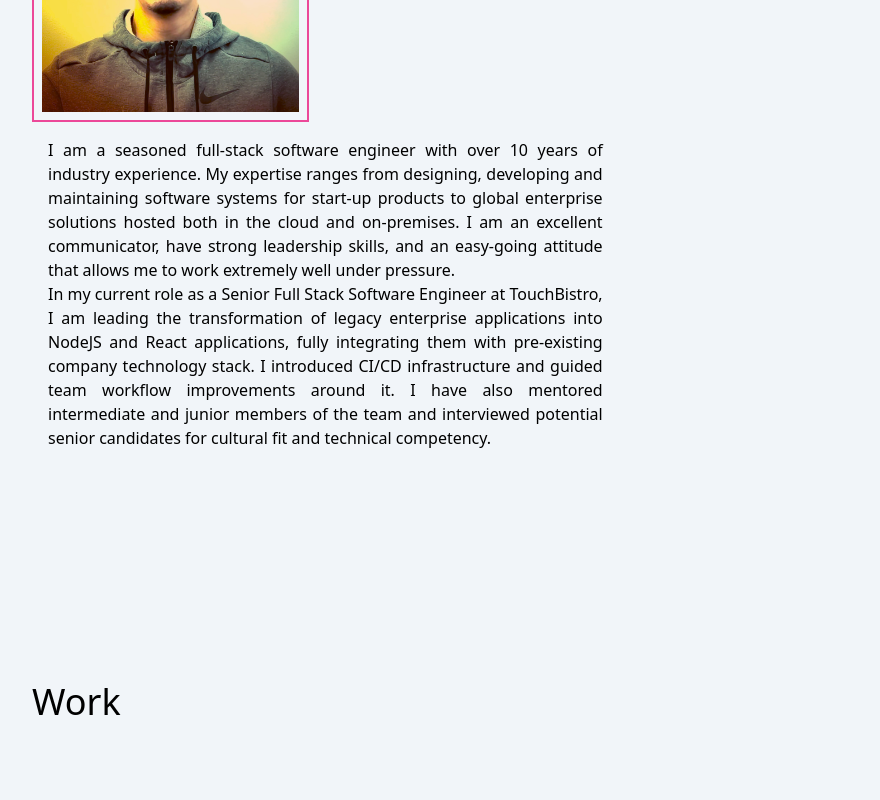
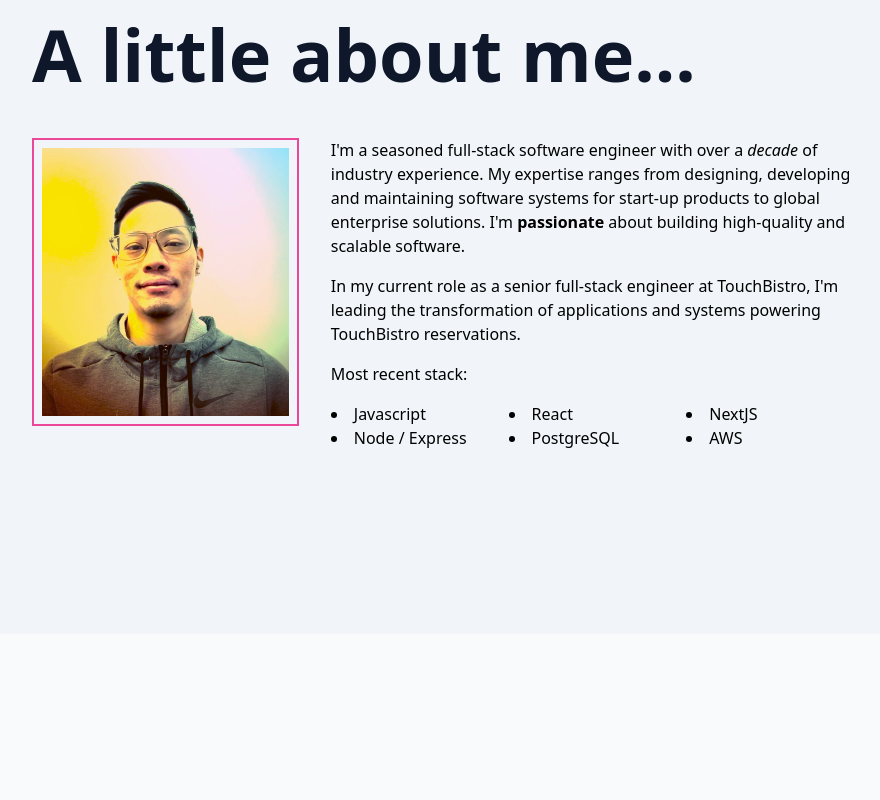
Before and after one commit to albinma/cv, a Next.js app: page / in a window 1280 px wide. Shown: the part 1040-1840 px from the top of the page, without its empty margins (192-1072 px from the left). Built offline with nearby package versions, Linux system fonts and the light colour scheme.

Commit message:
Add about section

```diff
--- a/src/app/About/About.tsx
+++ b/src/app/About/About.tsx
@@ -5,10 +5,13 @@ import Image from 'next/image';
 
 export default function About(): JSX.Element {
   return (
-    <Section id="about">
-      <div className="flex flex-col items-center justify-center">
-        <div className="my-auto flex flex-col">
-          <div className="relative mb-4 h-72 w-full border-2 border-pink-500 md:w-1/3">
+    <Section id="about" className="bg-slate-100">
+      <div className="flex flex-col justify-center py-8 md:h-screen">
+        <h1 className="mb-8 text-4xl font-bold text-slate-900 md:mb-8 md:text-7xl">
+          A little about me...
+        </h1>
+        <div className="mt-4 flex flex-wrap justify-center md:flex-nowrap">
+          <div className="relative h-72 w-full border-2 border-pink-500 md:w-1/3">
             <Image
               src="/images/me.png"
               fill
@@ -17,28 +20,35 @@ export default function About(): JSX.Element {
               alt="Albin Ma"
               about="Picture of Albin Ma"
               className="p-2"
+              sizes="(max-width: 768px) 100vw, (max-width: 1200px) 50vw, 33vw"
             />
           </div>
-          <div className=" w-full text-justify md:ml-4 md:w-2/3">
+          <div className="mt-4 w-full md:mt-0 md:ml-8 md:w-2/3">
             <p>
-              I am a seasoned full-stack software engineer with over 10 years of
-              industry experience. My expertise ranges from designing,
-              developing and maintaining software systems for start-up products
-              to global enterprise solutions hosted both in the cloud and
-              on-premises. I am an excellent communicator, have strong
-              leadership skills, and an easy-going attitude that allows me to
-              work extremely well under pressure.
+              I&apos;m a seasoned full-stack software engineer with over a
+              <span className="italic"> decade</span> of industry experience. My
+              expertise ranges from designing, developing and maintaining
+              software systems for start-up products to global enterprise
+              solutions. I&apos;m{' '}
+              <span className="font-semibold">passionate</span> about building
+              high-quality and scalable software.
             </p>
-            <p>
-              In my current role as a Senior Full Stack Software Engineer at
-              TouchBistro, I am leading the transformation of legacy enterprise
-              applications into NodeJS and React applications, fully integrating
-              them with pre-existing company technology stack. I introduced
-              CI/CD infrastructure and guided team workflow improvements around
-              it. I have also mentored intermediate and junior members of the
-              team and interviewed potential senior candidates for cultural fit
-              and technical competency.
+            <p className="mt-4">
+              In my current role as a senior full-stack engineer at TouchBistro,
+              I&apos;m leading the transformation of applications and systems
+              powering TouchBistro reservations.
             </p>
+            <p className="mt-4">Most recent stack:</p>
+            <div className="mt-4">
+              <ul className="flex list-inside list-disc flex-wrap">
+                <li className="w-1/2 md:w-1/3">Javascript</li>
+                <li className="w-1/2 md:w-1/3">React</li>
+                <li className="w-1/2 md:w-1/3">NextJS</li>
+                <li className="w-1/2 md:w-1/3">Node / Express</li>
+                <li className="w-1/2 md:w-1/3">PostgreSQL</li>
+                <li className="w-1/2 md:w-1/3">AWS</li>
+              </ul>
+            </div>
           </div>
         </div>
       </div>
--- a/src/app/Contact/Contact.tsx
+++ b/src/app/Contact/Contact.tsx
@@ -3,5 +3,5 @@
 import Section from '@/components/Section/Section';
 
 export default function Contact(): JSX.Element {
-  return <Section id="contact" title="Contact" />;
+  return <Section id="contact" />;
 }
--- a/src/app/Hero/Hero.tsx
+++ b/src/app/Hero/Hero.tsx
@@ -1,18 +1,15 @@
 'use client';
 
-import * as Scroll from 'react-scroll';
+import Section from '@/components/Section/Section';
 
 export default function Hero(): JSX.Element {
   return (
-    <Scroll.Element
-      name="hero"
-      data-testid="hero"
-      className="flex h-screen flex-col justify-center"
-    >
+    <Section id="hero">
+      <div className="flex h-screen flex-col justify-center">
         <h2 className="cursor-pointer text-xl font-bold text-slate-500 md:text-4xl">
           Hey, I&apos;m <span className="text-pink-500">Albin Ma</span> and...
         </h2>
-      <h1 className="mt-4 text-5xl font-bold text-slate-900 md:text-8xl">
+        <h1 className="mt-8 text-5xl font-bold text-slate-900 md:text-8xl">
           I&apos;m a Software Engineer
         </h1>
         <p className="text-md mt-24 text-slate-400 md:text-2xl">
@@ -28,6 +25,7 @@ export default function Hero(): JSX.Element {
           </a>{' '}
           building features that empower restaurants.
         </p>
-    </Scroll.Element>
+      </div>
+    </Section>
   );
 }
--- a/src/app/Nav/Nav.tsx
+++ b/src/app/Nav/Nav.tsx
@@ -9,7 +9,7 @@ import * as Scroll from 'react-scroll';
 
 export default function Nav(): JSX.Element {
   const scrollSpeed = 150;
-  const scrollOffset = -75;
+  const scrollOffset = -60;
 
   const { isTouch } = useTouchDetect();
 
@@ -68,7 +68,7 @@ export default function Nav(): JSX.Element {
 
   return (
     <>
-      <header className="sticky top-0 z-50 w-full border-b-2 bg-slate-100">
+      <header className="sticky top-0 z-50 w-full border-b-2 bg-slate-50">
         <div className="flex flex-nowrap items-center justify-between py-4 px-4 md:px-8">
           <div className="grow">
             <Scroll.Link
--- a/src/app/Projects/Projects.tsx
+++ b/src/app/Projects/Projects.tsx
@@ -3,5 +3,5 @@
 import Section from '@/components/Section/Section';
 
 export default function Projects(): JSX.Element {
-  return <Section id="projects" title="Projects" />;
+  return <Section id="projects" className="bg-slate-100" />;
 }
--- a/src/app/Work/Work.tsx
+++ b/src/app/Work/Work.tsx
@@ -3,5 +3,5 @@
 import Section from '@/components/Section/Section';
 
 export default function Work(): JSX.Element {
-  return <Section id="work" title="Work" />;
+  return <Section id="work" />;
 }
--- a/src/app/layout.tsx
+++ b/src/app/layout.tsx
@@ -13,7 +13,7 @@ export default function RootLayout({
 }): JSX.Element {
   return (
     <html lang="en">
-      <body className="bg-slate-100">
+      <body className="bg-slate-50">
         <Nav />
         {children}
       </body>
--- a/src/app/page.tsx
+++ b/src/app/page.tsx
@@ -6,7 +6,7 @@ import Work from '@/app/Work/Work';
 
 export default function Home(): JSX.Element {
   return (
-    <main className="container mx-auto flex max-w-4xl flex-col px-8">
+    <main className="flex flex-col">
       <Hero />
       <About />
       <Work />
--- a/src/components/Section/Section.tsx
+++ b/src/components/Section/Section.tsx
@@ -1,27 +1,33 @@
 'use client';
 
+import cn from 'classnames';
 import * as Scroll from 'react-scroll';
 
 type SectionProps = {
   id: string;
   title?: string;
+  className?: string;
   children?: React.ReactNode;
 };
 
 export default function Section({
   id,
   title,
+  className,
   children,
 }: SectionProps): JSX.Element {
   return (
-    <Scroll.Element data-testid="section" name={id} className="h-screen">
+    <Scroll.Element
+      data-testid={`section-${id}`}
+      name={id}
+      className={cn('md:h-screen', className)}
+    >
       {title && (
         <h1 data-testid="section-title" className="text-4xl md:mt-12">
           {title}
         </h1>
       )}
-
-      {children}
+      <div className="mx-auto max-w-4xl px-8">{children}</div>
     </Scroll.Element>
   );
 }
```
Also changed, not shown: 2 other files (tests, documents, lock files or other folders). Lines whose indentation alone changed are shown as unchanged.
